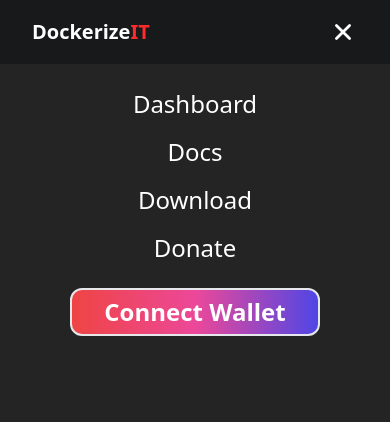
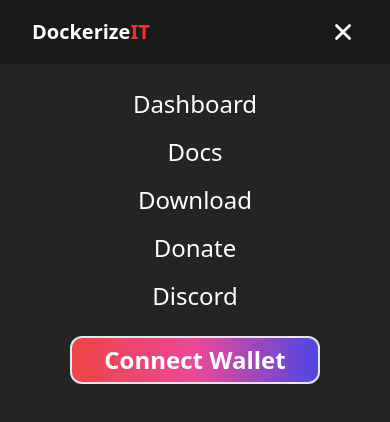
Before and after one commit to rasmuslukas/hosting-project, a React (Create React App) app: page / in a window 390 px wide. Both pictures are taken after a click on the element 342 px from the left and 32 px from the top of the page. Shown: the top 422 px of the page. Built offline with nearby package versions, Linux system fonts and the light colour scheme.

Commit message:
- hero-banner updated

```diff
--- a/src/components/hero-banner/HeroBanner.jsx
+++ b/src/components/hero-banner/HeroBanner.jsx
@@ -5,7 +5,7 @@ export function HeroBanner() {
   return (
     <div
       className={
-        "w-full h-96 flex justify-center align-middle bg-hero-home items-center"
+        "w-screen h-96 flex justify-center align-middle bg-hero-home items-center"
       }
     >
       <div className={"phone:w-full tablet:w-3/5 text-center text-light absolute z-20 flex-row"}>
--- a/src/components/menu/default/mobile/menuDefaultMobile.jsx
+++ b/src/components/menu/default/mobile/menuDefaultMobile.jsx
@@ -24,6 +24,15 @@ export function MenuDefaultMobile({isOpen, toggle}) {
               </li>
             );
           })}
+          <li
+              className={
+                "text-light text-2xl font-sans px-2 py-2 rounded-lg hover:bg-dark8 transition ease-in-out delay-50"
+              }
+          >
+            <a href={"https://discord.gg/gJqfYm7VqC"} target={"_blank"}>
+              Discord
+            </a>
+          </li>
           <button
             className={
               "mt-4 rounded-xl border-2 text-light h-12 px-8 font-semibold bg-gradient-to-r from-red-500 via-pink-500 to-indigo-600 text-2xl "
--- a/src/pages/home/homepage.jsx
+++ b/src/pages/home/homepage.jsx
@@ -9,7 +9,7 @@ export function Homepage() {
     <div className={"pt-16"}>
       <HeroBanner />
       <SectionFeature />
-      <SectionSocial />
+      <SectionSocial />,
       <Spacer />
     </div>
   );
```
